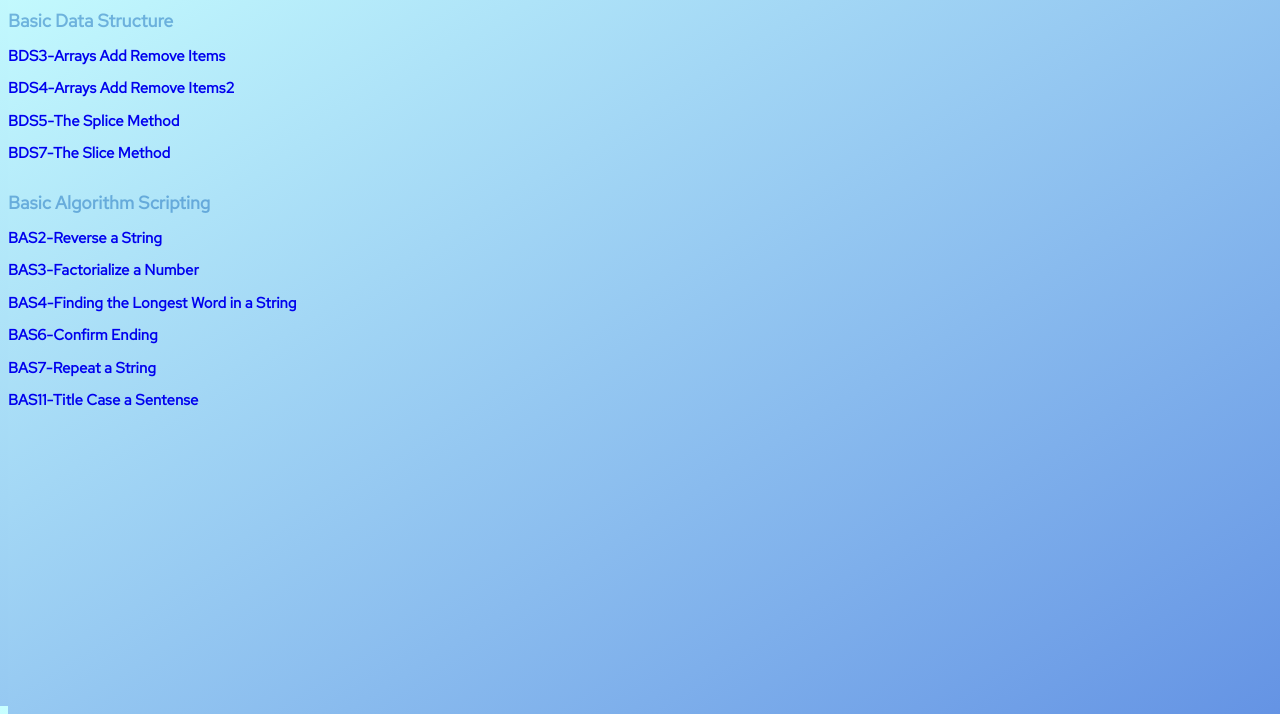
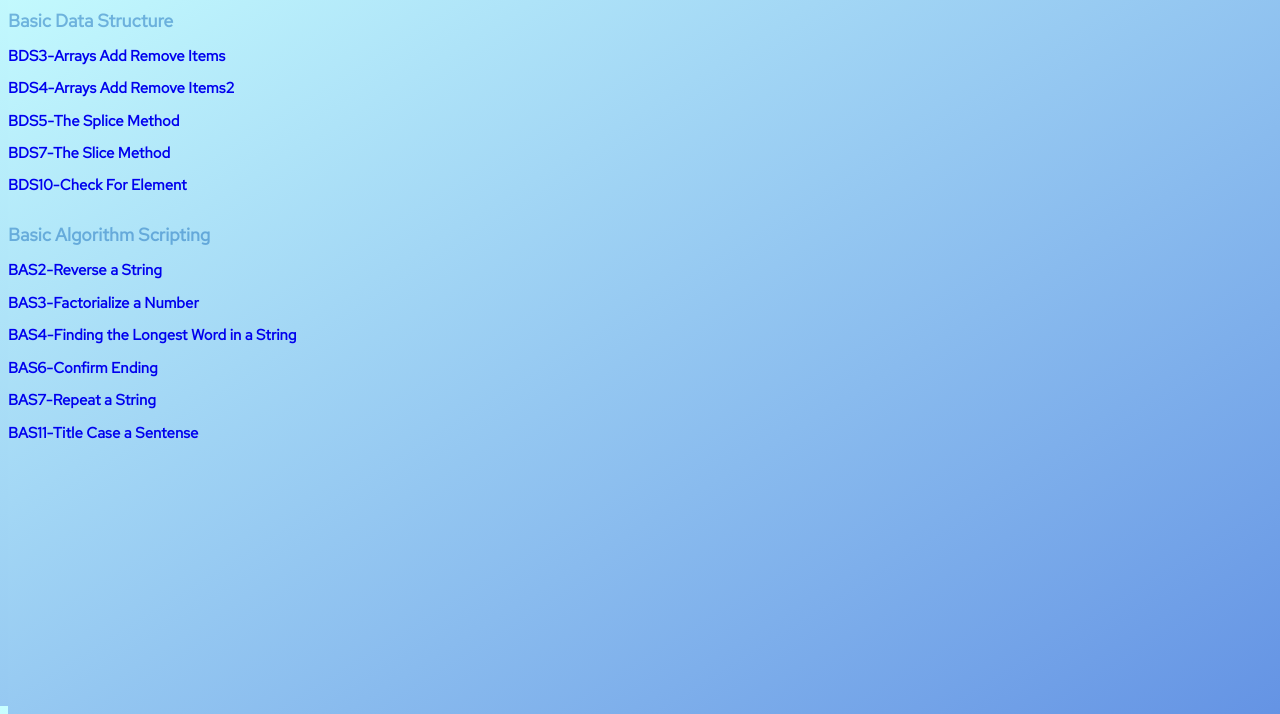
Before and after one commit to Guitarhub786/freecodeacademy, a plain HTML site: page index.html in a window 1280 px wide. Shown: the part 94-808 px from the top of the page. Drawn offline with Linux system fonts and the light colour scheme; a web font is replaced by a local one.

Commit message:
update html

```diff
--- a/index.html
+++ b/index.html
@@ -25,6 +25,9 @@
     </h2>
     <h2>
       <a href="./BDS7-The-Slice-Method/">BDS7-The Slice Method</a>
+    </h2>
+    <h2>
+      <a href="./BDS10-Check-For-Element/">BDS10-Check For Element</a>
     </h2>
 
     <h2 id="sub-heading">Basic Algorithm Scripting</h2>
```
